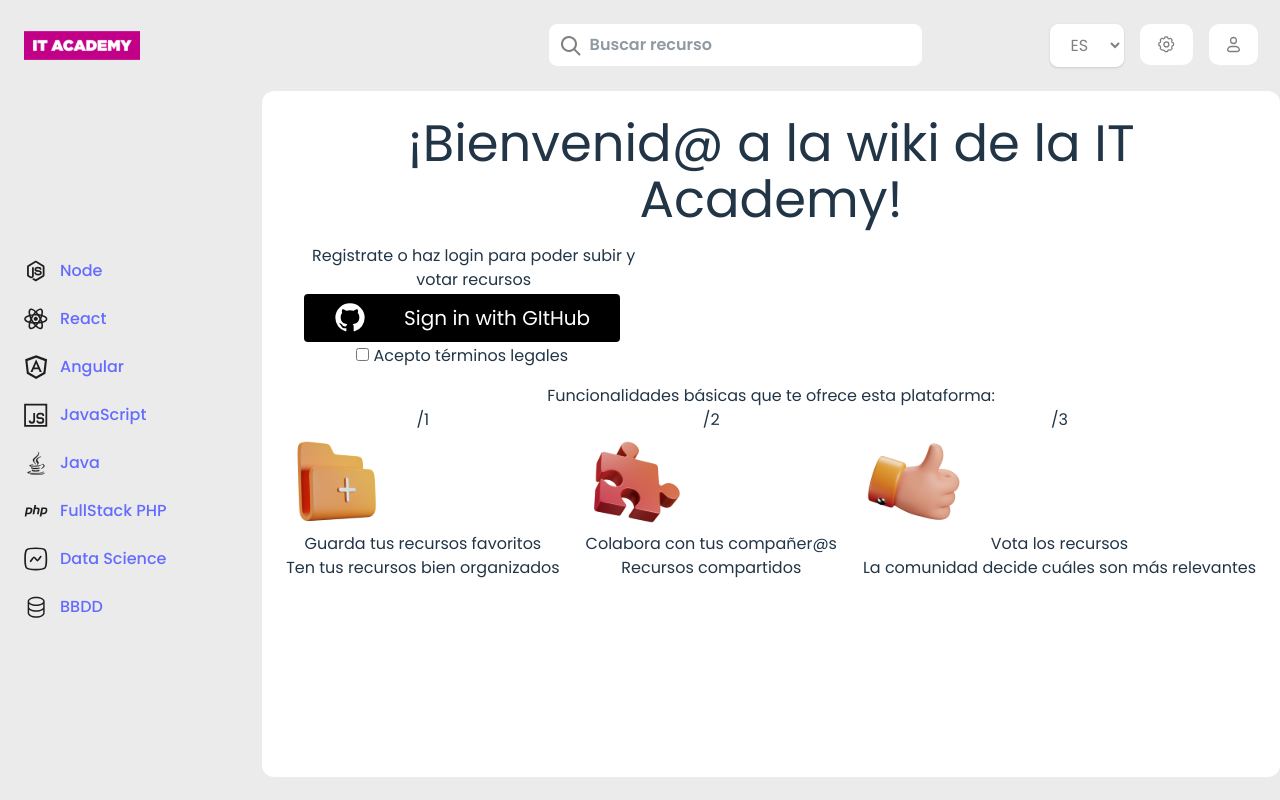
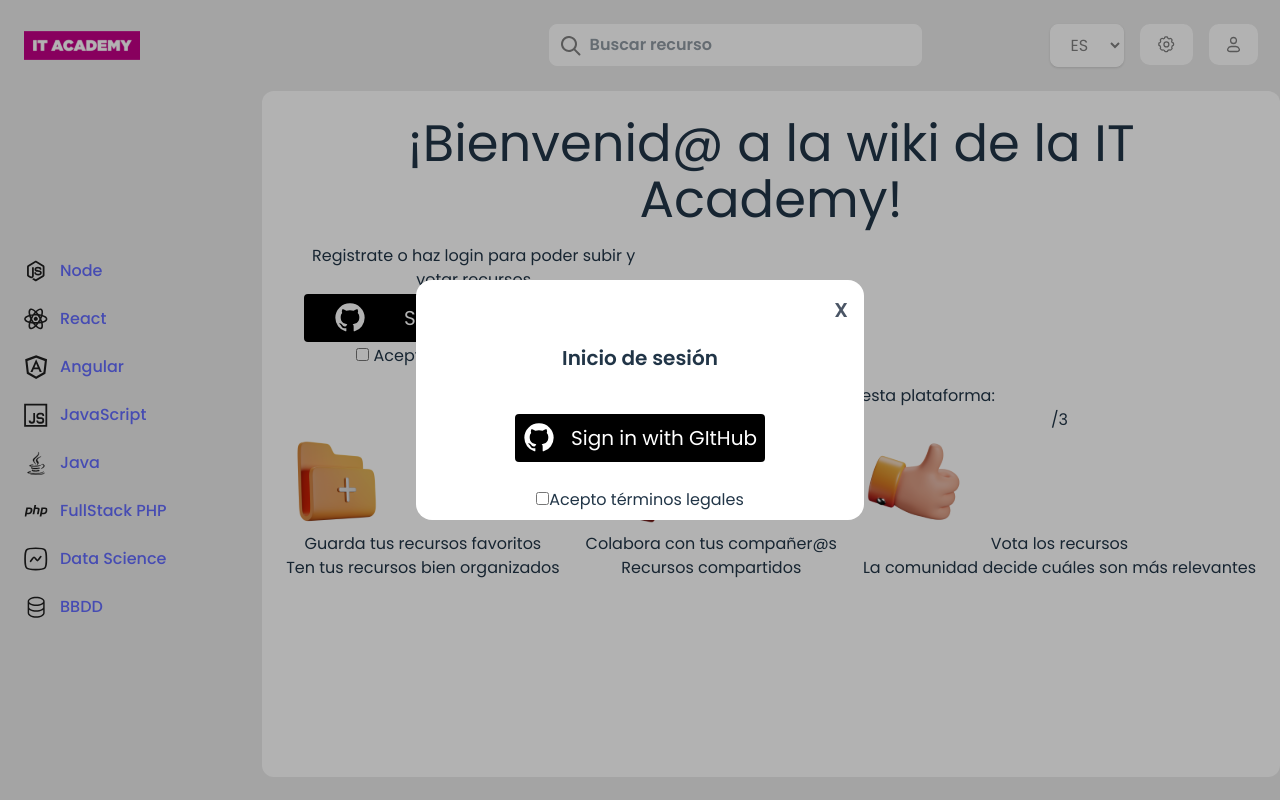
Before and after one commit to codingjordi/ita-wiki-frontend, a React (Vite) app: page / in a window 1280 px wide. Both pictures are taken after a click on the button 1233 px from the left and 44 px from the top of the page. Built offline with nearby package versions, Linux system fonts and the light colour scheme; no server answers.

Commit message:
created the modal component

```diff
--- a/package.json
+++ b/package.json
@@ -13,14 +13,14 @@
   },
   "dependencies": {
     "@hookform/resolvers": "^4.1.3",
-    "@tailwindcss/vite": "^4.0.5",
+    "@tailwindcss/vite": "^4.0.14",
     "firebase": "^11.3.0",
     "react": "^19.0.0",
     "react-dom": "^19.0.0",
     "react-hook-form": "^7.54.2",
     "react-router": "^7.1.5",
     "sonner": "^2.0.1",
-    "tailwindcss": "^4.0.5",
+    "tailwindcss": "^4.0.14",
     "zod": "^3.24.2"
   },
   "devDependencies": {
--- a/src/components/Layout/HeaderComponent.tsx
+++ b/src/components/Layout/HeaderComponent.tsx
@@ -1,24 +1,34 @@
-import { Link, useNavigate } from "react-router";
-import logoItAcademy from "../../assets/LogoItAcademy.svg";
-import addIcon from "../../assets/add.svg";
-import settingsIcon from "../../assets/settings.svg";
-import userIcon from "../../assets/user2.svg";
-import searchIcon from "../../assets/search.svg";
-import ButtonComponent from "../atoms/ButtonComponent";
-import { useCtxUser } from "../../hooks/useCtxUser";
+import { Link, useNavigate } from 'react-router';
+import logoItAcademy from '../../assets/LogoItAcademy.svg';
+import addIcon from '../../assets/add.svg';
+import settingsIcon from '../../assets/settings.svg';
+import userIcon from '../../assets/user2.svg';
+import searchIcon from '../../assets/search.svg';
+import ButtonComponent from '../atoms/ButtonComponent';
+import { useCtxUser } from '../../hooks/useCtxUser';
+import { useState } from 'react';
+import { Modal } from '../Modal/Modal';
 
 const HeaderComponent = () => {
   const { user } = useCtxUser();
   const navigate = useNavigate();
+  const [isModalOpen, setIsModalOpen] = useState(false);
 
   const goToResourcesPage = () => {
-    navigate("/resources/add");
+    navigate('/resources/add');
   };
+  const openModal = () => setIsModalOpen(true);
+  const closeModal = () => setIsModalOpen(false);
+
   return (
     // just temporarily hidden on mobile, to prevent horizontal overflow
     <header className="hidden lg:flex bg-[#ebebeb] p-6 items-center justify-between">
       <Link to="/">
-        <img src={logoItAcademy} alt="logo" width={"116px"} />
+        <img
+          src={logoItAcademy}
+          alt="logo"
+          width={'116px'}
+        />
       </Link>
       <div className="flex">
         <div className="relative mr-[120px] cursor-pointer">
@@ -33,8 +43,7 @@ const HeaderComponent = () => {
               xmlns={searchIcon}
               className="h-5 w-5"
               viewBox="0 0 20 20"
-              fill="currentColor"
-            >
+              fill="currentColor">
               <path
                 fillRule="evenodd"
                 d="M12.9 14.32a8 8 0 111.42-1.42l4.83 4.83a1 1 0 01-1.42 1.42l-4.83-4.83zM8 14a6 6 0 100-12 6 6 0 000 12z"
@@ -53,16 +62,31 @@ const HeaderComponent = () => {
         <div className="flex justify-center items-center mx-2">
           <select
             title="lang"
-            className="bg-white py-2 px-4 text-[#808080] rounded-lg border border-white shadow-sm focus:outline-none focus:ring-2 focus:ring-[#808080] focus:border-transparent"
-          >
+            className="bg-white py-2 px-4 text-[#808080] rounded-lg border border-white shadow-sm focus:outline-none focus:ring-2 focus:ring-[#808080] focus:border-transparent">
             <option>ES</option>
             <option>EN</option>
           </select>
         </div>
-        <ButtonComponent icon={settingsIcon} variant="icon" />
+        <ButtonComponent
+          icon={settingsIcon}
+          variant="icon"
+        />
         <div className="mr-[-10px]">
-          <ButtonComponent icon={userIcon} variant="icon" />
+          <ButtonComponent
+            icon={userIcon}
+            variant="icon"
+            onClick={openModal}
+          />
         </div>
+        {isModalOpen && <Modal closeModal={closeModal} />}
+        {/* <Modal icon title description>
+          <Button>
+
+          </Button>
+          <Checkbox>
+
+          </Checkbox>
+        </Modal> */}
       </div>
     </header>
   );
--- /dev/null
+++ b/src/components/Modal/Modal.tsx
@@ -0,0 +1,40 @@
+import GItHubLogin from '../github-login/GItHubLogin';
+import { useCtxUser } from '../../hooks/useCtxUser';
+
+interface ModalProps {
+  closeModal: () => void;
+}
+export const Modal = ({ closeModal }: ModalProps) => {
+  const { signIn, error } = useCtxUser();
+
+  return (
+    <>
+      <div className="fixed inset-0 bg-black/30 flex justify-center items-center">
+        <div className="bg-white p-6 rounded-2xl w-[35%] h-[30%] relative">
+          <button
+            className="absolute top-4 right-4 text-xl font-bold text-gray-600"
+            onClick={closeModal}>
+            X
+          </button>
+          <div className="flex flex-col justify-center items-center w-full mt-10">
+            <h2 className="text-xl font-bold font-semibold mb-10 ">Inicio de sesión</h2>
+
+            <GItHubLogin onClick={signIn} />
+
+            <label
+              htmlFor="terms"
+              className="block my-6">
+              <input
+                name="terms"
+                type="checkbox"
+              />
+              Acepto términos legales
+            </label>
+
+            {error && <div className="text-red-500 my-4">{error}</div>}
+          </div>
+        </div>
+      </div>
+    </>
+  );
+};
```
Also changed, not shown: 1 other file (tests, documents, lock files or other folders).
